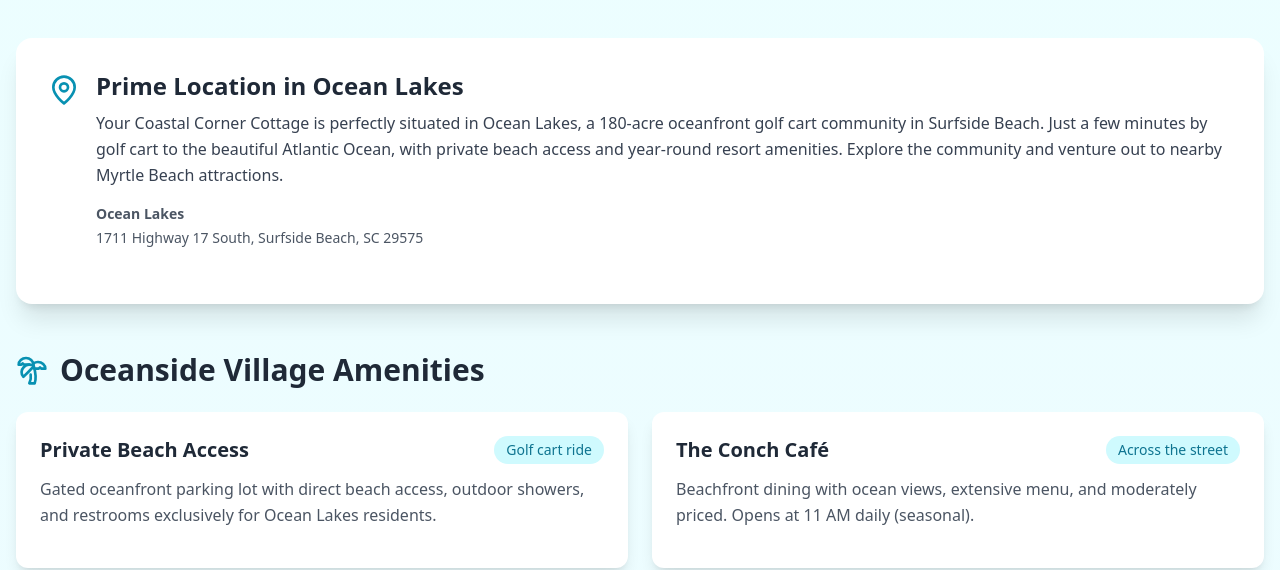
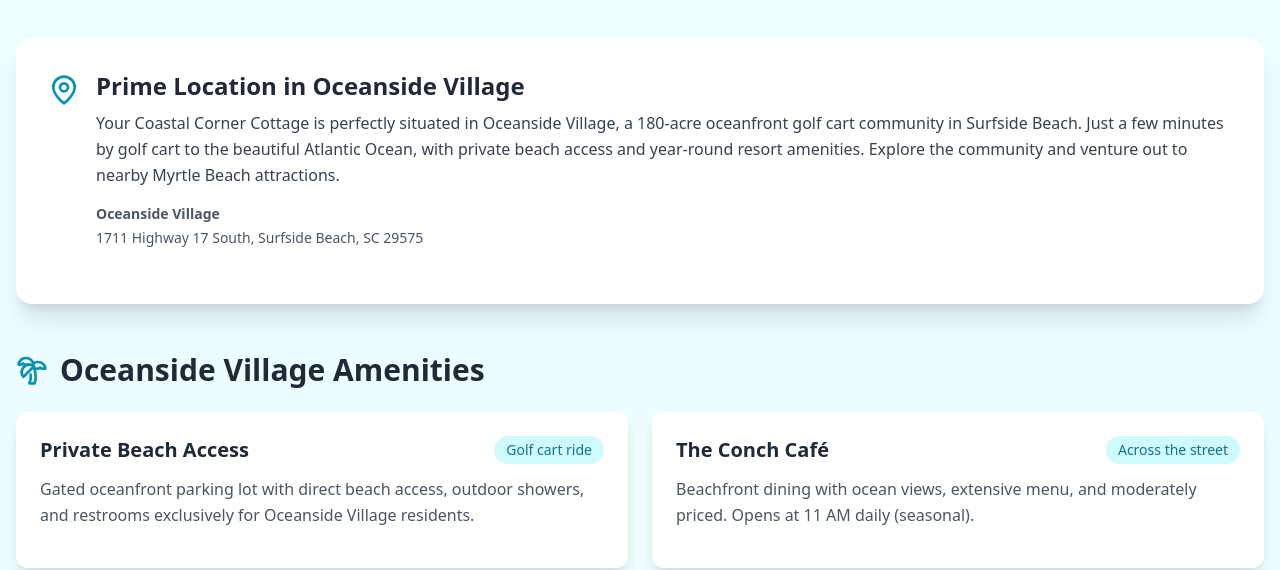
Before and after one commit to Kaviar7/sarah-website, a React (Vite) app: page /nearby in a window 1280 px wide. Shown: the part 230-800 px from the top of the page. Built offline with nearby package versions, Linux system fonts and the light colour scheme; no server answers.

Commit message:
Revert "2"
This reverts commit 57853a92fcba6fb3c2c5a82d0c91692237d9a577.

```diff
--- a/src/pages/Home.tsx
+++ b/src/pages/Home.tsx
@@ -113,7 +113,7 @@ export default function App() {
             </div>
             <div className="flex flex-col items-center">
               <MapPin className="h-12 w-12 text-cyan-600 mb-3" />
-              <h3 className="text-2xl font-bold text-gray-800">Ocean Lakes</h3>
+              <h3 className="text-2xl font-bold text-gray-800">Oceanside Village</h3>
               <p className="text-gray-600">Prime location</p>
             </div>
             <div className="flex flex-col items-center">
@@ -178,7 +178,7 @@ export default function App() {
         <div className="bg-gradient-to-r from-cyan-600 to-blue-700 rounded-2xl shadow-xl p-12 text-center text-white">
           <h2 className="text-4xl font-bold mb-4">Ready for Your Beach Vacation?</h2>
           <p className="text-xl mb-8 text-cyan-100">
-            Book your stay at The Blessed Frog today and create unforgettable memories!
+            Book your stay at Coastal Corner Cottage today and create unforgettable memories!
           </p>
           <Link
             to="/book"
--- a/src/pages/Nearby.tsx
+++ b/src/pages/Nearby.tsx
@@ -8,7 +8,7 @@ const attractions = [
       {
         name: 'Private Beach Access',
         distance: 'Golf cart ride',
-        description: 'Gated oceanfront parking lot with direct beach access, outdoor showers, and restrooms exclusively for Ocean Lakes residents.',
+        description: 'Gated oceanfront parking lot with direct beach access, outdoor showers, and restrooms exclusively for Oceanside Village residents.',
         url: null
       },
       {
@@ -170,7 +170,7 @@ const attractions = [
       {
         name: 'Tennis & Basketball Courts',
         distance: 'On-site',
-        description: 'Two lighted tennis courts, basketball, volleyball, and baseball fields available within Ocean Lakes.',
+        description: 'Two lighted tennis courts, basketball, volleyball, and baseball fields available within Oceanside Village.',
         url: null
       },
       {
@@ -201,13 +201,13 @@ export default function Nearby() {
             <MapPin className="h-8 w-8 text-cyan-600 flex-shrink-0 mt-1" />
             <div>
               <h2 className="text-2xl font-bold text-gray-800 mb-2">
-                Prime Location in Ocean Lakes
+                Prime Location in Oceanside Village
               </h2>
               <p className="text-gray-700 leading-relaxed mb-4">
-                Your Coastal Corner Cottage is perfectly situated in Ocean Lakes, a 180-acre oceanfront golf cart community in Surfside Beach. Just a few minutes by golf cart to the beautiful Atlantic Ocean, with private beach access and year-round resort amenities. Explore the community and venture out to nearby Myrtle Beach attractions.
+                Your Coastal Corner Cottage is perfectly situated in Oceanside Village, a 180-acre oceanfront golf cart community in Surfside Beach. Just a few minutes by golf cart to the beautiful Atlantic Ocean, with private beach access and year-round resort amenities. Explore the community and venture out to nearby Myrtle Beach attractions.
               </p>
               <div className="text-sm text-gray-600">
-                <p className="font-semibold mb-1">Ocean Lakes</p>
+                <p className="font-semibold mb-1">Oceanside Village</p>
                 <p>1711 Highway 17 South, Surfside Beach, SC 29575</p>
               </div>
             </div>
```
